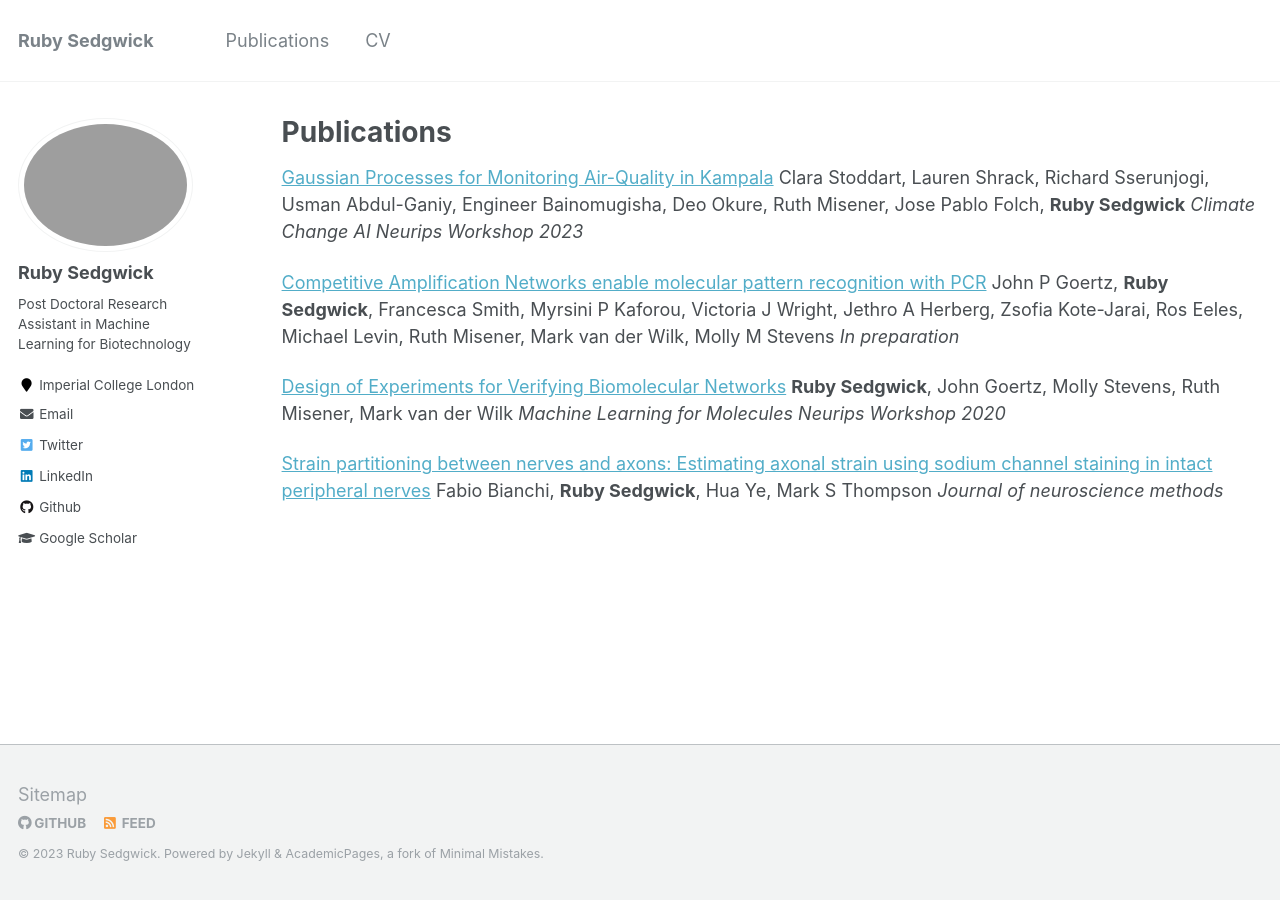
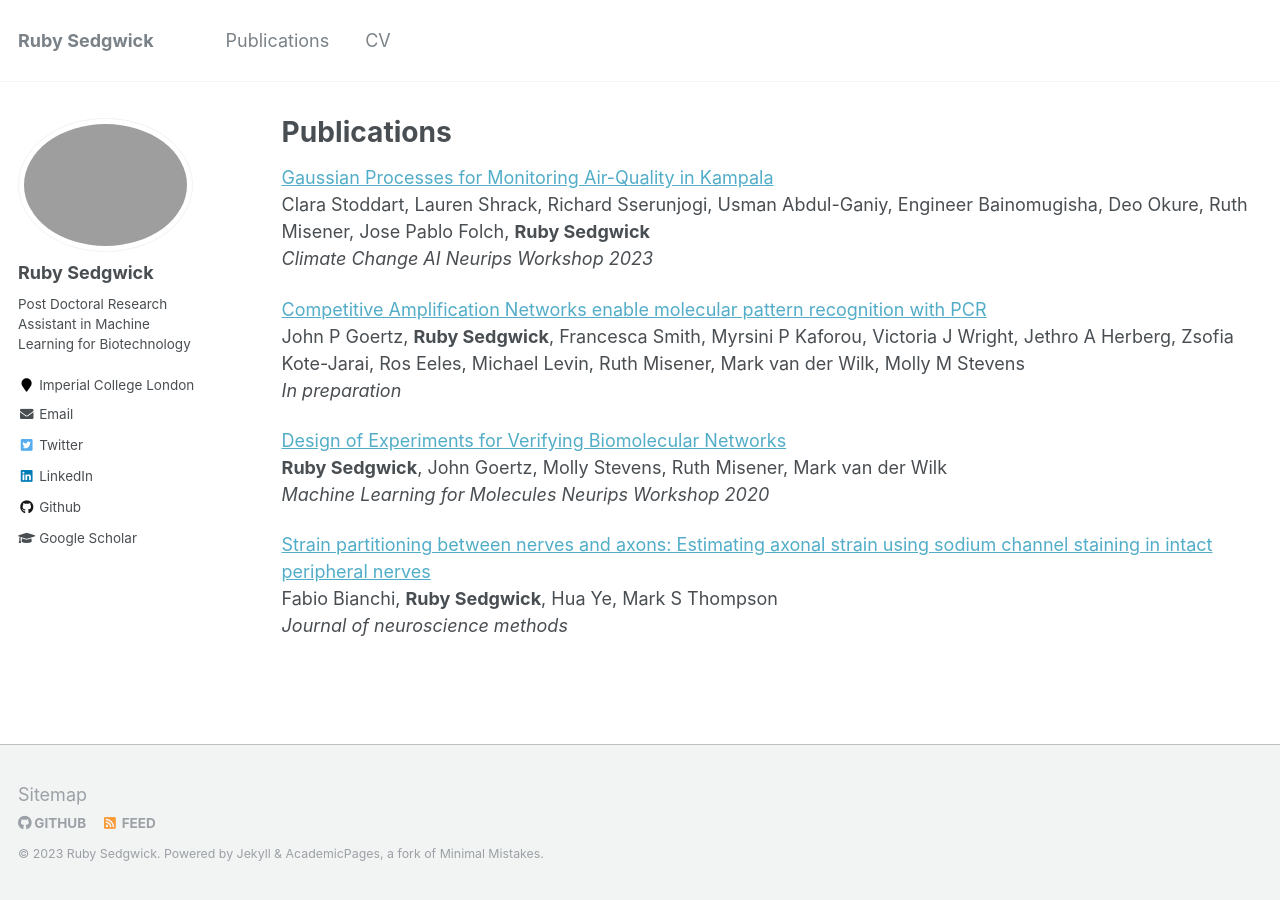
Before and after one commit to RSedgwick/rsedgwick.github.io, a Jekyll site: the page built from _pages/publications.md, in a window 1280 px wide. Built offline with Jekyll 4.4.1, drawn with Linux system fonts in a browser that asks for light colours.

```diff
--- a/_pages/publications.md
+++ b/_pages/publications.md
@@ -5,20 +5,20 @@ permalink: /publications/
 author_profile: true
 ---
 
-[Gaussian Processes for Monitoring Air-Quality in Kampala](https://arxiv.org/abs/2311.16625)
-Clara Stoddart, Lauren Shrack, Richard Sserunjogi, Usman Abdul-Ganiy, Engineer Bainomugisha, Deo Okure, Ruth Misener, Jose Pablo Folch, **Ruby Sedgwick**
+[Gaussian Processes for Monitoring Air-Quality in Kampala](https://arxiv.org/abs/2311.16625) \
+Clara Stoddart, Lauren Shrack, Richard Sserunjogi, Usman Abdul-Ganiy, Engineer Bainomugisha, Deo Okure, Ruth Misener, Jose Pablo Folch, **Ruby Sedgwick** \
 _Climate Change AI Neurips Workshop 2023_
 
-[Competitive Amplification Networks enable molecular pattern recognition with PCR](https://www.biorxiv.org/content/10.1101/2023.06.29.546934.abstract)
-John P Goertz, **Ruby Sedgwick**, Francesca Smith, Myrsini P Kaforou, Victoria J Wright, Jethro A Herberg, Zsofia Kote-Jarai, Ros Eeles, Michael Levin, Ruth Misener, Mark van der Wilk, Molly M Stevens
+[Competitive Amplification Networks enable molecular pattern recognition with PCR](https://www.biorxiv.org/content/10.1101/2023.06.29.546934.abstract) \
+John P Goertz, **Ruby Sedgwick**, Francesca Smith, Myrsini P Kaforou, Victoria J Wright, Jethro A Herberg, Zsofia Kote-Jarai, Ros Eeles, Michael Levin, Ruth Misener, Mark van der Wilk, Molly M Stevens \
 _In preparation_
 
 
-[Design of Experiments for Verifying Biomolecular Networks](https://arxiv.org/pdf/2011.10575)
-**Ruby Sedgwick**, John Goertz, Molly Stevens, Ruth Misener, Mark van der Wilk
+[Design of Experiments for Verifying Biomolecular Networks](https://arxiv.org/pdf/2011.10575) \
+**Ruby Sedgwick**, John Goertz, Molly Stevens, Ruth Misener, Mark van der Wilk \
 _Machine Learning for Molecules Neurips Workshop 2020_
 
 
-[Strain partitioning between nerves and axons: Estimating axonal strain using sodium channel staining in intact peripheral nerves](https://www.sciencedirect.com/science/article/pii/S0165027018302371)
-Fabio Bianchi, **Ruby Sedgwick**, Hua Ye, Mark S Thompson
+[Strain partitioning between nerves and axons: Estimating axonal strain using sodium channel staining in intact peripheral nerves](https://www.sciencedirect.com/science/article/pii/S0165027018302371) \
+Fabio Bianchi, **Ruby Sedgwick**, Hua Ye, Mark S Thompson \
 _Journal of neuroscience methods_
```
